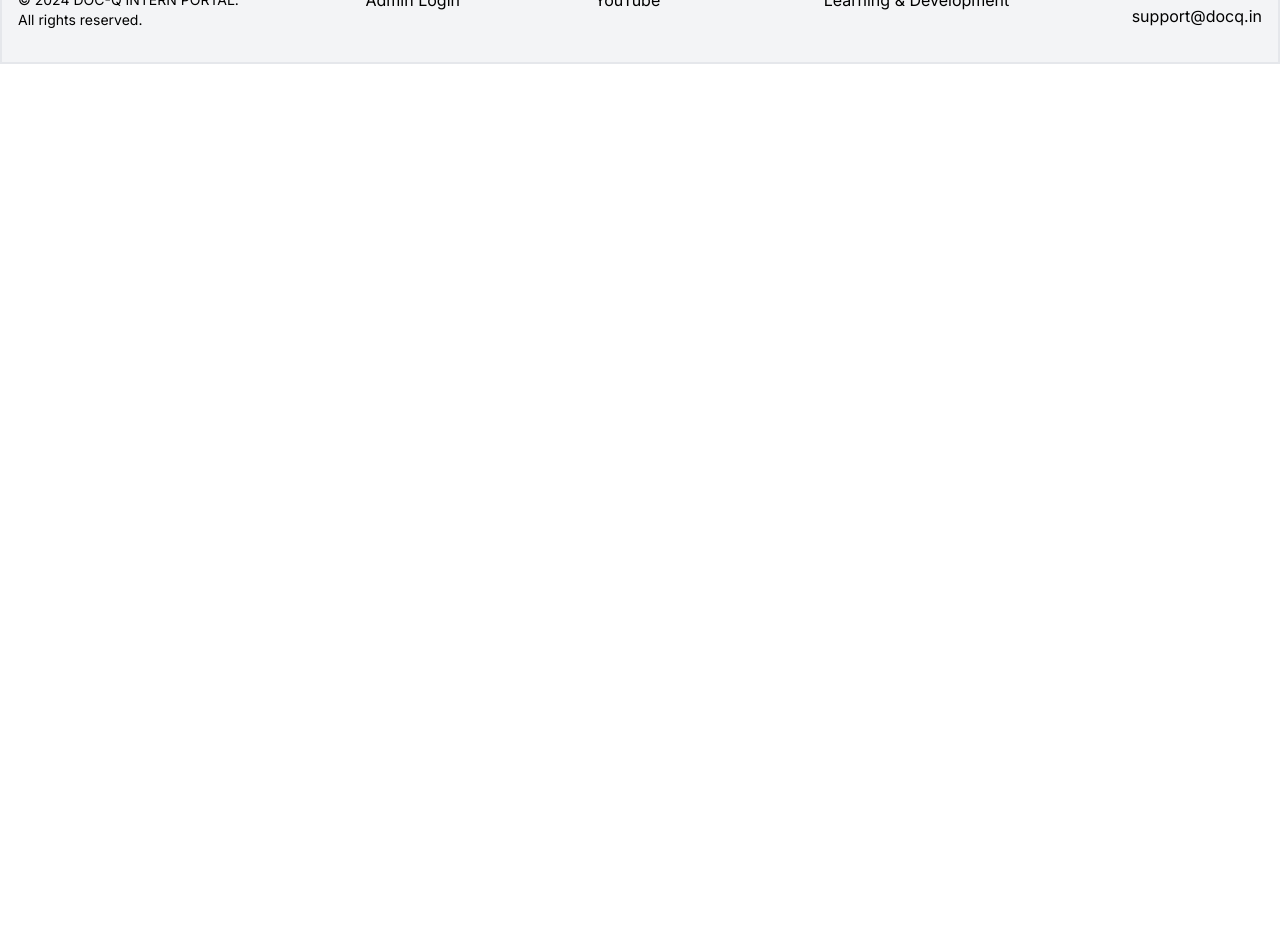
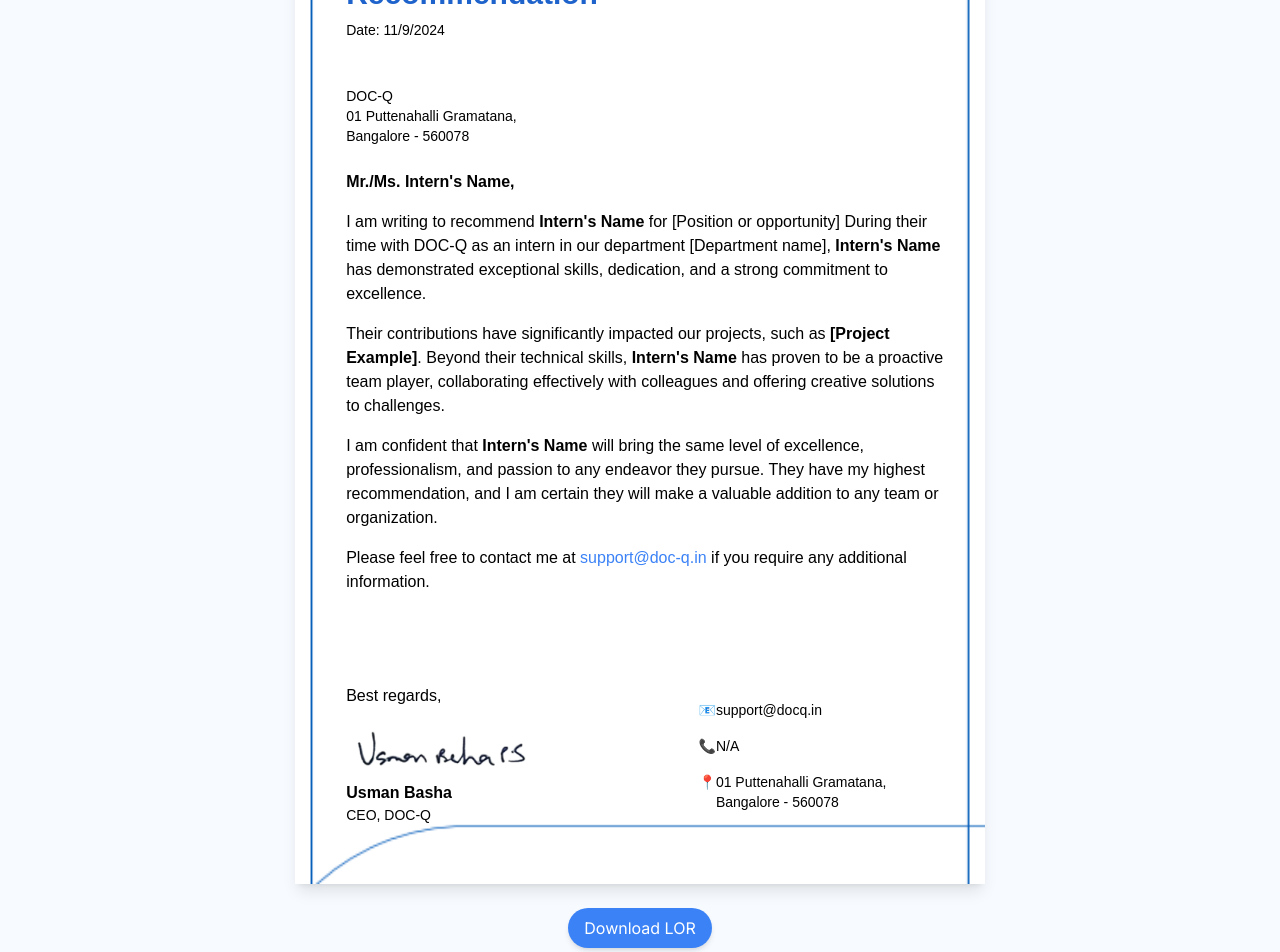
Before and after one commit to priyanshu442004/InternPortal, a React (Vite) app in the folder client/: page /Letter-Of-Recommendation in a window 1280 px wide. Shown: the part 180-1132 px from the top of the page. Before the commit the page ends 800 px from the top, so only its background shows below. Built offline with nearby package versions, Linux system fonts and the light colour scheme; a web font is replaced by a local one; what chartjs-chart-financial would draw is missing.

Commit message:
editing LOR

```diff
--- a/client/src/MainLayout.jsx
+++ b/client/src/MainLayout.jsx
@@ -15,6 +15,7 @@ import Certificate from "./components/Certificate";
 import OfferLetterAppDeveloper from "./components/OfferLetterAppDeveloper";
 import OfferLetterPythonDeveloper from "./components/OfferLetterPythonDeveloper";
 import OfferLetterWebDeveloper from "./components/OfferLetterWebDeveloper";
+import LOR from "./components/LOR";
 
 const MainLayout = () => {
   const location = useLocation();
@@ -35,6 +36,7 @@ const MainLayout = () => {
         <Route path="/Profile" element={<Profile />} />
         <Route path="/Settings" element={<Settings />} />
         <Route path="/view-Certificate" element={<Certificate />} />
+        <Route path="/Letter-Of-Recommendation" element={<LOR />} />
         <Route path="/view-OfferLetter" element={<OfferLetterAppDeveloper />} />
         <Route path="/view-OfferLetter-Python-Developer" element={<OfferLetterPythonDeveloper />} />
         <Route path="/view-OfferLetter-Web-Developer" element={<OfferLetterWebDeveloper />} />
--- a/client/src/components/AddminAddIntern.jsx
+++ b/client/src/components/AddminAddIntern.jsx
@@ -172,9 +172,6 @@ const AddminAddIntern = () => {
     });
   };
 
-  const triggerFileInput = (ref) => {
-    ref.current.click();
-  };
 
   return (
     <div className="w-screen mx-auto p-6 bg-slate-50 flex jstify-center items-center flex-col">
--- /dev/null
+++ b/client/src/components/LOR.jsx
@@ -0,0 +1,129 @@
+import React, { useEffect } from "react";
+import domtoimage from "dom-to-image-more";
+import signature from '../assets/signatue2.png'
+import background from '../assets/LORbg.png'
+
+const LOR = () => {
+  const internName = localStorage.getItem("internName") || "Intern's Name";
+  const currentDate = new Date().toLocaleDateString();
+
+  useEffect(() => {
+    const nameElement = document.getElementById("lor-name-placeholder");
+    const dateElement = document.getElementById("lor-date-placeholder");
+
+    if (nameElement && dateElement) {
+      nameElement.textContent = internName;
+      dateElement.textContent = currentDate;
+    }
+  }, [internName, currentDate]);
+
+  const handleDownload = async () => {
+    const element = document.getElementById("lor-div");
+
+    if (!element) {
+      console.error("LOR element not found");
+      return;
+    }
+
+    try {
+      const dataUrl = await domtoimage.toJpeg(element, {
+        quality: 0.95,
+        width: 690,
+        height: 1000,
+        bgcolor: "#ffffff",
+      });
+      const link = document.createElement("a");
+      link.href = dataUrl;
+      link.download = "Letter_of_Recommendation.jpg";
+      link.click();
+    } catch (error) {
+      console.error("Error capturing element:", error);
+    }
+  };
+
+  return (
+    <div className="flex justify-center items-center flex-col p-6 mt-10 border-white">
+      <div
+        id="lor-div"
+        className="w-[690px] h-[1000px] bg-white border-white pl-[4vw] p-10 shadow-lg relative"
+        style={{ fontFamily: "Arial, sans-serif",
+             backgroundImage: `url(${background})`,
+          backgroundSize: "cover",
+          backgroundPosition: "center",
+          backgroundRepeat: "no-repeat",
+            }}
+      >
+        {/* Header */}
+        <div className="text-left mb-4 mt-4 border-white">
+          <h1 className="text-3xl text-[#1e62cb] font-semibold mb-1 w-[50%] border-white">Letter of Recommendation</h1>
+          <p className="text-sm mb-4 mt-2 border-white">Date: <span id="lor-date-placeholder" className="border-white">{currentDate}</span></p>
+        </div>
+
+        {/* Address */}
+        <div className="text-sm mb-6 mt-[3.6vw] border-white">
+          <p className=" border-white">DOC-Q</p>
+          <p className=" border-white">01 Puttenahalli Gramatana,</p>
+          <p className=" border-white">Bangalore - 560078</p>
+        </div>
+
+        {/* Main Content */}
+        <p className="text-base mb-4 font-bold border-white">Mr./Ms. <span id="lor-name-placeholder" className="font-bold border-white">{internName}</span>,</p>
+
+        <p className="text-base mb-4 border-white">
+          I am writing to recommend <span className="font-bold border-white">{internName}</span> for [Position or opportunity]
+          During their time with DOC-Q
+          as an intern in our department [Department name], <span className="font-bold border-white">{internName}</span> has demonstrated exceptional skills, dedication,
+          and a strong commitment to excellence.
+        </p>
+
+        <p className="text-base mb-4 border-white">
+          Their contributions have significantly impacted our projects, such as <span className="font-bold border-white">[Project Example]</span>.
+          Beyond their technical skills, <span className="font-bold border-white">{internName}</span> has proven to be a proactive team player,
+          collaborating effectively with colleagues and offering creative solutions to challenges.
+        </p>
+
+        <p className="text-base mb-4 border-white">
+          I am confident that <span className="font-bold border-white">{internName}</span> will bring the same level of excellence, professionalism,
+          and passion to any endeavor they pursue. They have my highest recommendation, and I am certain they will make a valuable addition
+          to any team or organization.
+        </p>
+
+        <p className="text-base mb-8 border-white">
+          Please feel free to contact me at <a href="mailto:support@doc-q.in" className="text-blue-500 border-white">support@doc-q.in</a> if you require any additional information.
+        </p>
+
+        {/* Footer */}
+        <div className="flex mt-[7vw] border-white">
+
+
+        <div className="flex w-full flex-col border-white">
+          <p className=" border-white">Best regards,</p>
+          <div className="flex items-center mt-4 border-white">
+            <img src={signature} alt="Signature" className="w-[15vw] mr-4 border-white" />
+          </div>
+            <div className="border-white">
+              <p className="font-bold border-white">Usman Basha</p>
+              <p className="text-sm border-white">CEO, DOC-Q</p>
+            </div>
+            </div>
+          <div className="mt-4 text-sm flex items-start flex-col space-y-4 border-white w-[70%]">
+            <p className="border-white flex"><span className=" border-white">📧</span> support@docq.in</p>
+            <p className="border-white flex"><span className=" border-white">📞</span> N/A</p>
+            <p className="border-white flex"><span className=" border-white">📍</span> 01 Puttenahalli Gramatana, Bangalore - 560078</p>
+          </div>
+          </div>
+
+
+      </div>
+
+      <button
+        onClick={handleDownload}
+        className="mt-6 px-4 py-2 bg-blue-500 text-white rounded-full shadow-md hover:bg-blue-600"
+      >
+        Download LOR
+      </button>
+    </div>
+  );
+};
+
+export default LOR;
```
Also changed, not shown: client/src/assets/LORbg.png (added).
